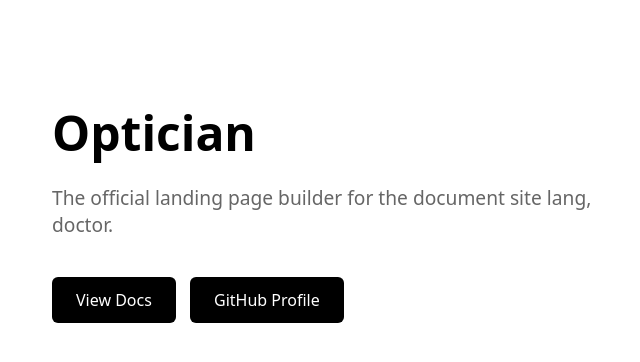
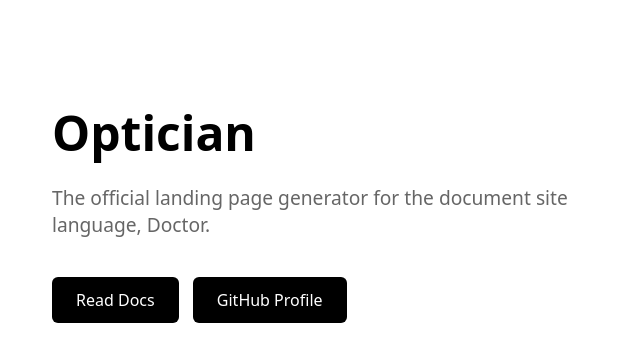
Before and after one commit to DoctorrrrBuild/DoctorrrrBuild, a Jekyll site: the page index.html, which Jekyll copies as it is, in a window 1280 px wide. Shown: the top 362 px of the page, without its empty margins (288-928 px from the left). Built offline with Jekyll 4.4.1, drawn with Linux system fonts in a browser that asks for light colours.

Commit message:
Update index.html

```diff
--- a/index.html
+++ b/index.html
@@ -12,8 +12,8 @@
 </head>
 <body>
   <h1>Optician</h1>
-  <p>The official landing page builder for the document site lang, doctor.</p>
-  <a href="./optician/">View Docs</a>
+  <p>The official landing page generator for the document site language, Doctor.</p>
+  <a href="https://doctorrrrbuild.github.io/DoctorrrrBuild/">Read Docs</a>
   <a href="https://github.com/DoctorrrrBuild">GitHub Profile</a>
 </body>
 </html>
```
